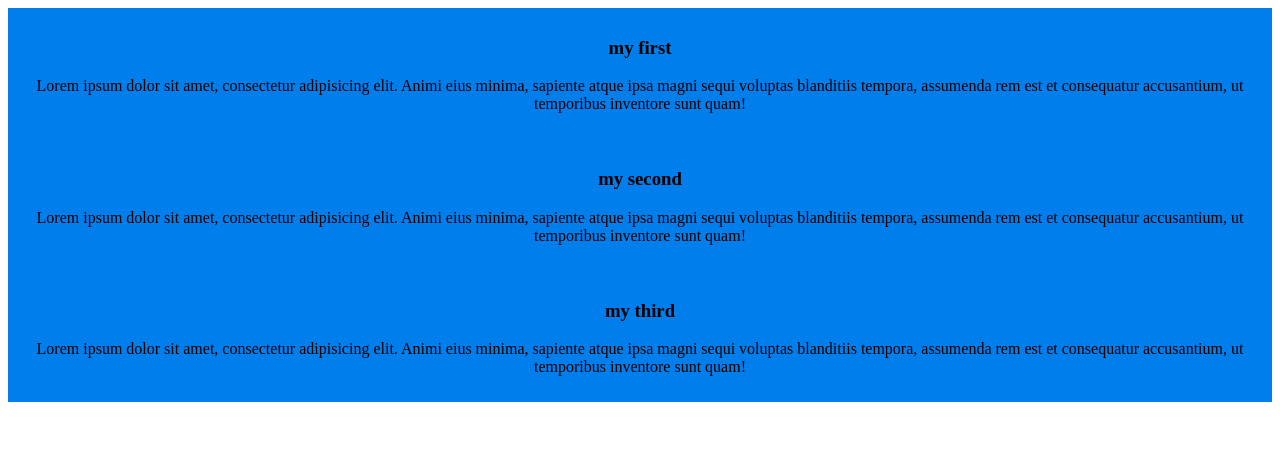
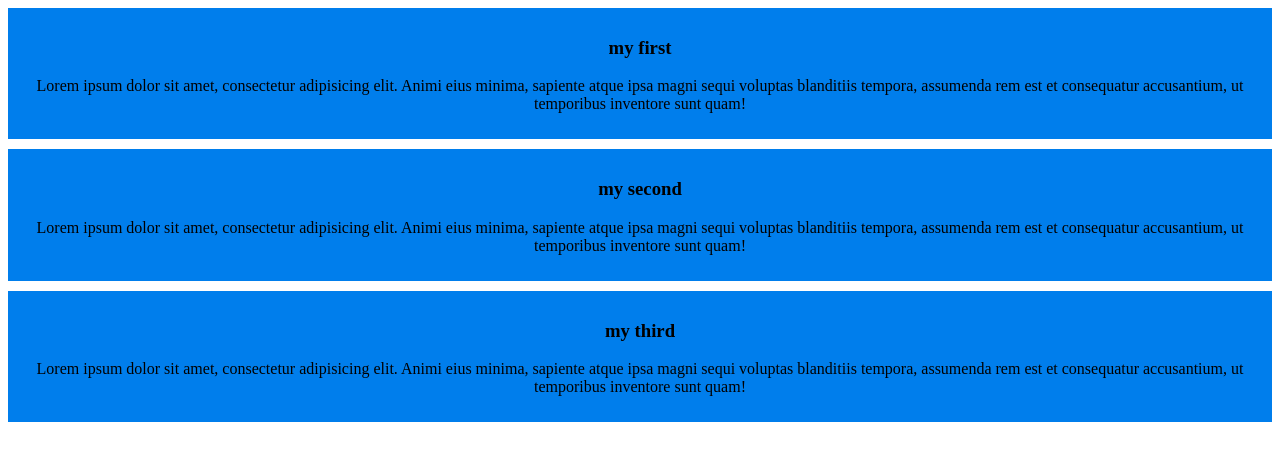
Before and after one commit to SiamHossain00/my-simple-life, a plain HTML site: page new.html in a window 1280 px wide. Drawn offline with Linux system fonts and the light colour scheme.

Commit message:
second time cmd

```diff
--- a/styles/blog.css
+++ b/styles/blog.css
@@ -1,8 +1,9 @@
 div{
 
 
-    background-color: tomato;
+    /* background-color: tomato; */
     padding: 10px;
     text-align: center;
     background-color: rgb(0, 126, 236);
+    margin-bottom: 10px;
 }
```
